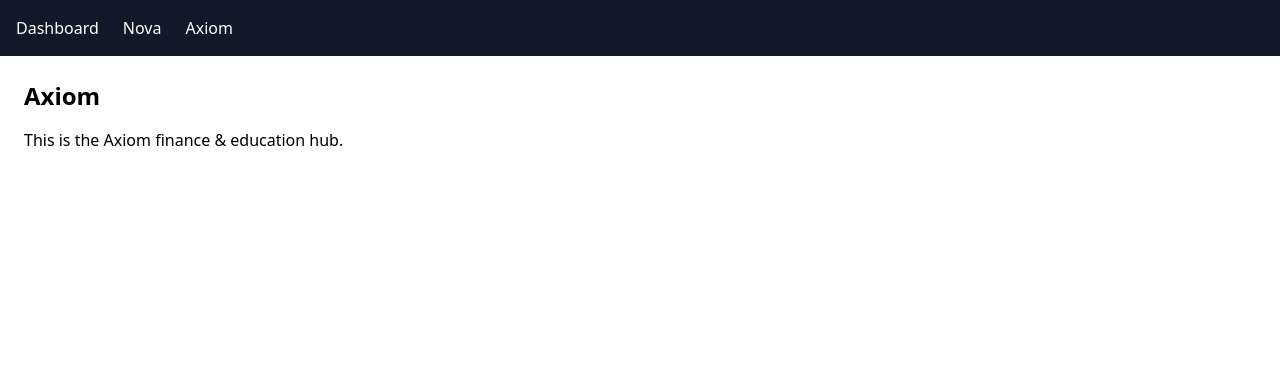
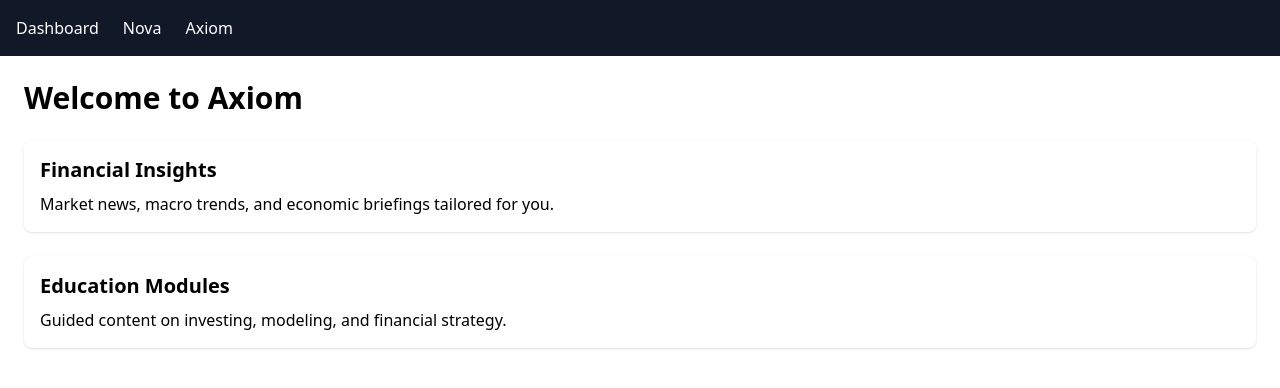
Before and after one commit to AviPulseFounder/navon-ui, a Next.js app: page /axiom in a window 1280 px wide. Shown: the top 388 px of the page. Built offline with nearby package versions, Linux system fonts and the light colour scheme.

Commit message:
Scaffolded Axiom UI layout with financial sections

```diff
--- a/pages/axiom.js
+++ b/pages/axiom.js
@@ -3,8 +3,17 @@ import Layout from '../components/Layout';
 export default function Axiom() {
   return (
     <Layout>
-      <h1 className="text-2xl font-bold mb-4">Axiom</h1>
-      <p>This is the Axiom finance & education hub.</p>
+      <div className="space-y-6">
+        <h1 className="text-3xl font-bold">Welcome to Axiom</h1>
+        <section className="bg-white rounded-lg p-4 shadow">
+          <h2 className="text-xl font-semibold mb-2">Financial Insights</h2>
+          <p>Market news, macro trends, and economic briefings tailored for you.</p>
+        </section>
+        <section className="bg-white rounded-lg p-4 shadow">
+          <h2 className="text-xl font-semibold mb-2">Education Modules</h2>
+          <p>Guided content on investing, modeling, and financial strategy.</p>
+        </section>
+      </div>
     </Layout>
   );
 }
```
